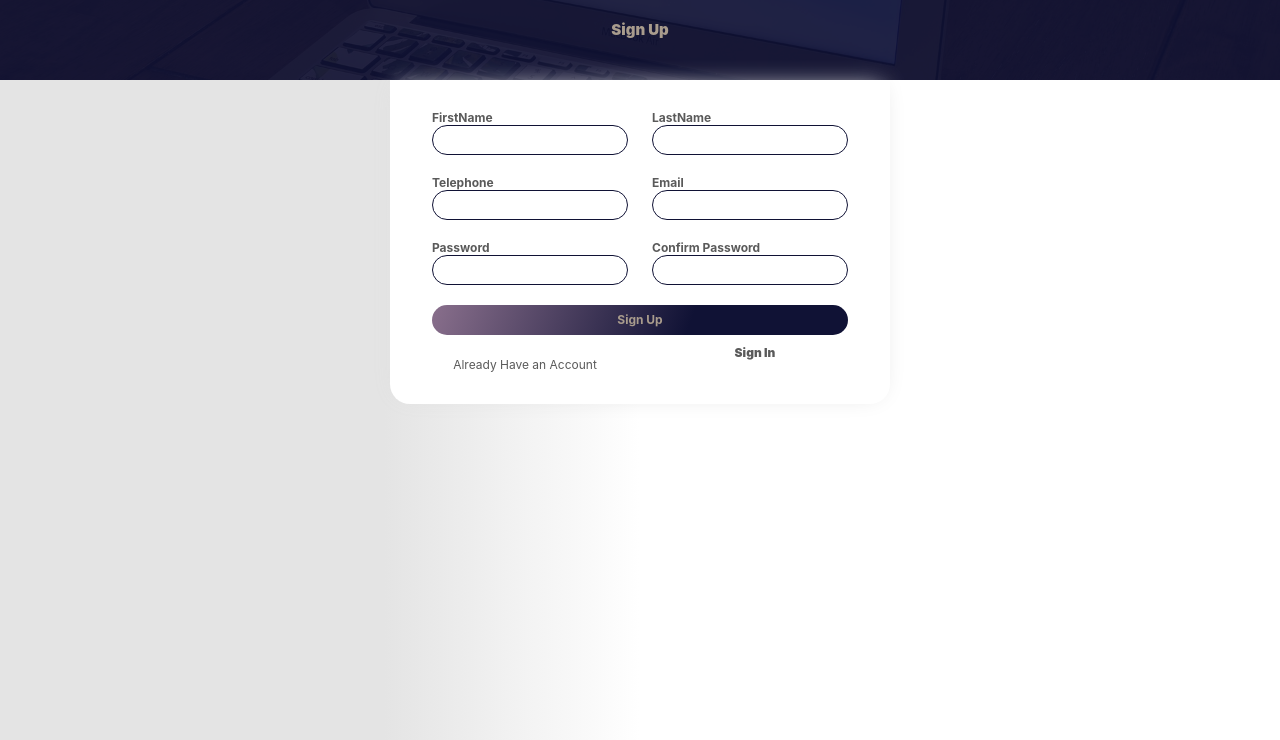
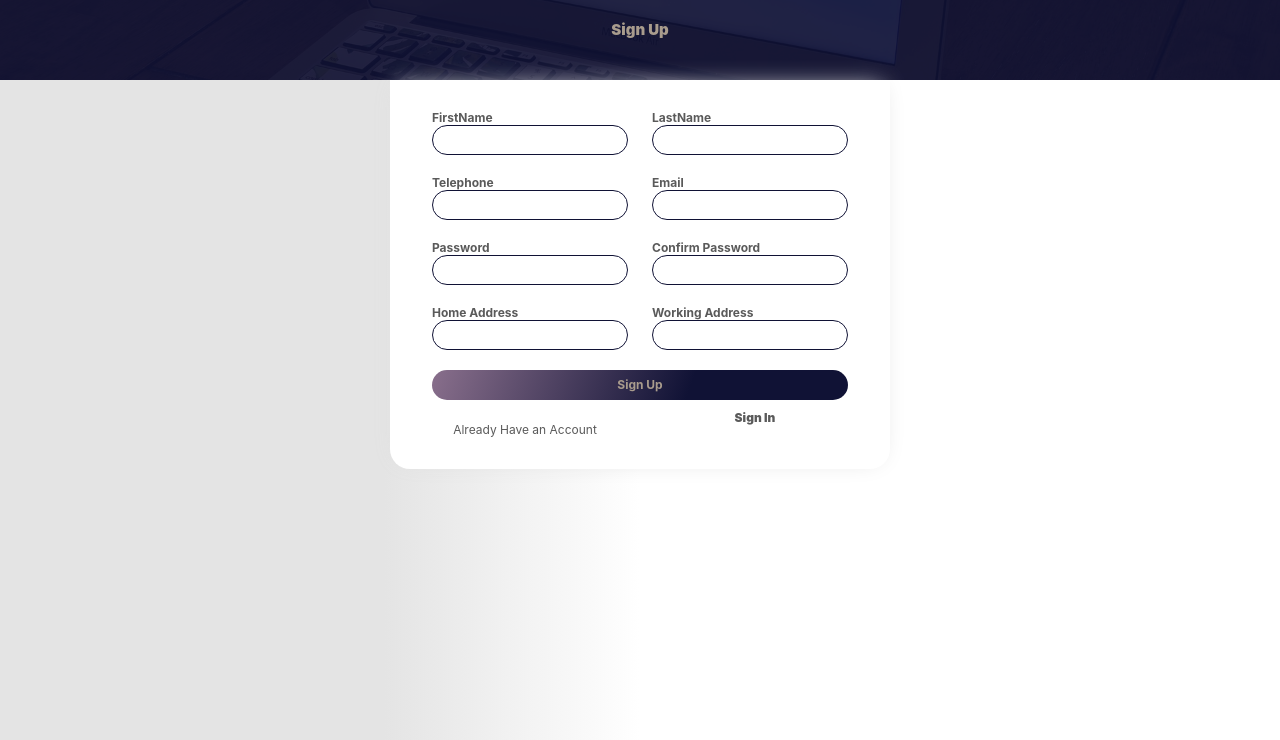
Before and after one commit to rigoeffector/QuickLoan, a plain HTML site: page UI/html/userSignup.html in a window 1280 px wide. Shown: the part 60-800 px from the top of the page. Drawn offline with Linux system fonts and the light colour scheme.

Commit message:
ft-user-sign-up-165581205

```diff
--- a/UI/html/userSignup.html
+++ b/UI/html/userSignup.html
@@ -50,6 +50,10 @@
             </div>
 
             <div class="userGroupInputs">
+                <label for="paymentInstallment" class="user-label">Home Address<input type="text"></label>
+                <label for="balance" class="user-label">Working Address<input type="text"></label>
+            </div>
+            <div class="userGroupInputs">
                 <a href="userSignin.html" class="signUpBtn">Sign Up</a>
             </div>
         <div class="footerSignin">
```
